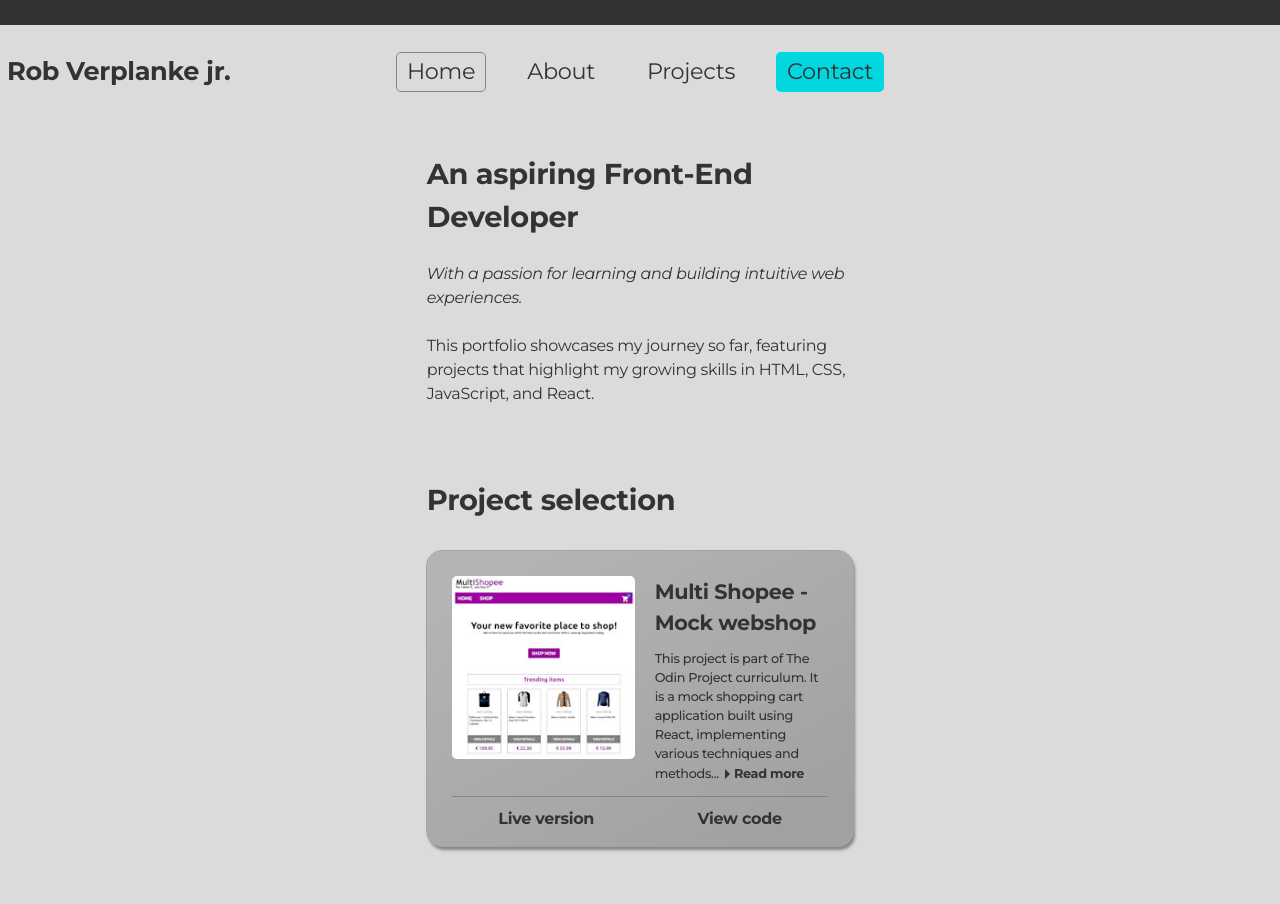
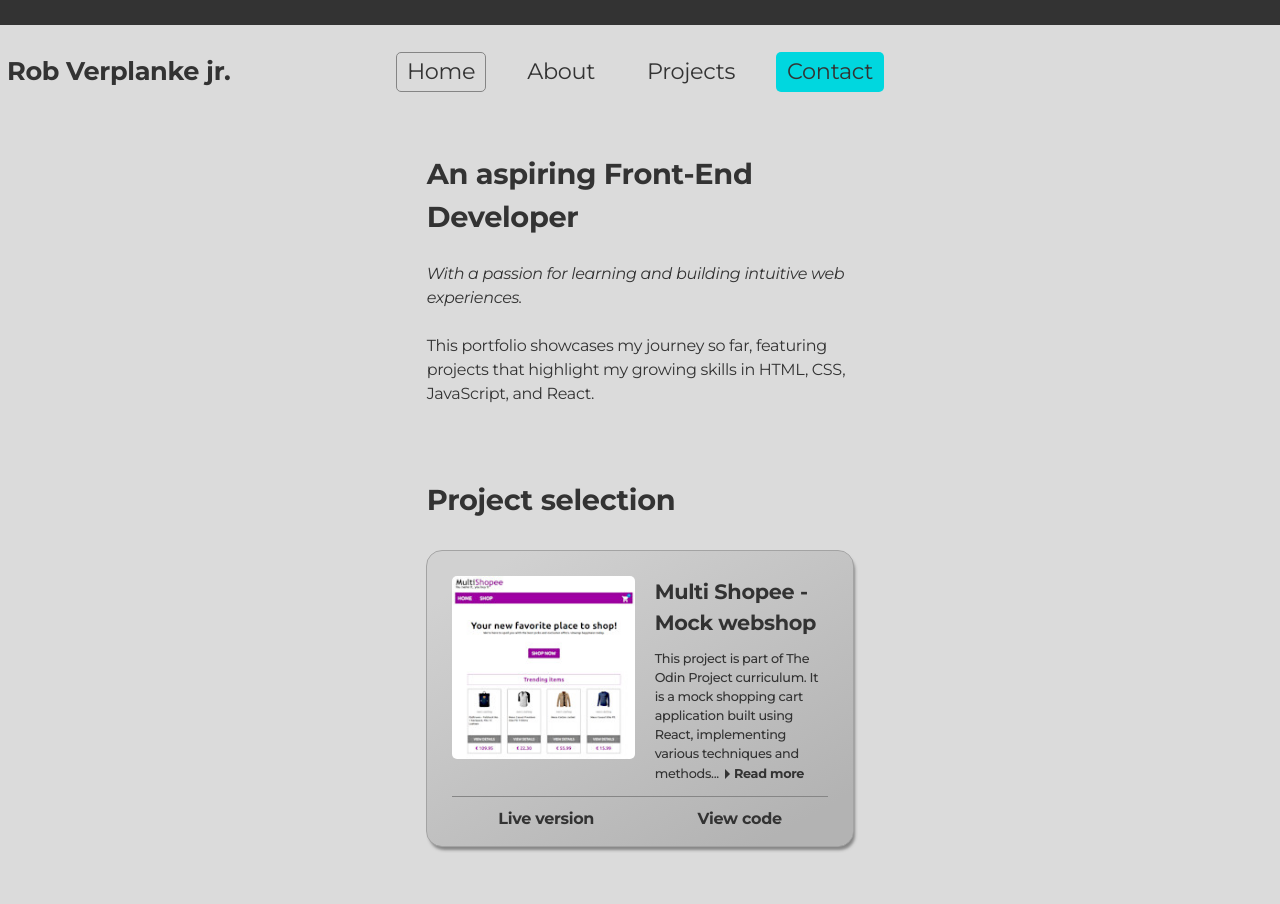
Before and after one commit to RobVerplanke/portfolio, a React (Vite) app: page / in a window 1280 px wide. Shown: the top 904 px of the page. Built offline with nearby package versions, Linux system fonts and the light colour scheme.

Commit message:
style: add style to link, change card colors

```diff
--- a/src/styles/ProjectCardLarge.css
+++ b/src/styles/ProjectCardLarge.css
@@ -71,6 +71,11 @@
   margin: 30px 30px 0 30px;
 }
 
+.project-card-large__text-nav-item {
+  font-weight: 700;
+  font-size: 0.8em;
+}
+
 @media (max-width: 600px) {
   .project-card-large {
     width: 100%;
--- a/src/styles/ProjectCardSmall.css
+++ b/src/styles/ProjectCardSmall.css
@@ -1,7 +1,7 @@
 /* Custom properties */
 
 :root {
-  --card-background-gradient: linear-gradient(330deg, #a1a1a1 10%, #b4b4b4 90%);
+  --card-background-gradient: linear-gradient(330deg, #b3b3b3 10%, #d1d1d1 90%);
   --card-outline-color: #a3a3a3;
   --card-links-border-color: #868686;
   --font-color-dark: #333333;
```
